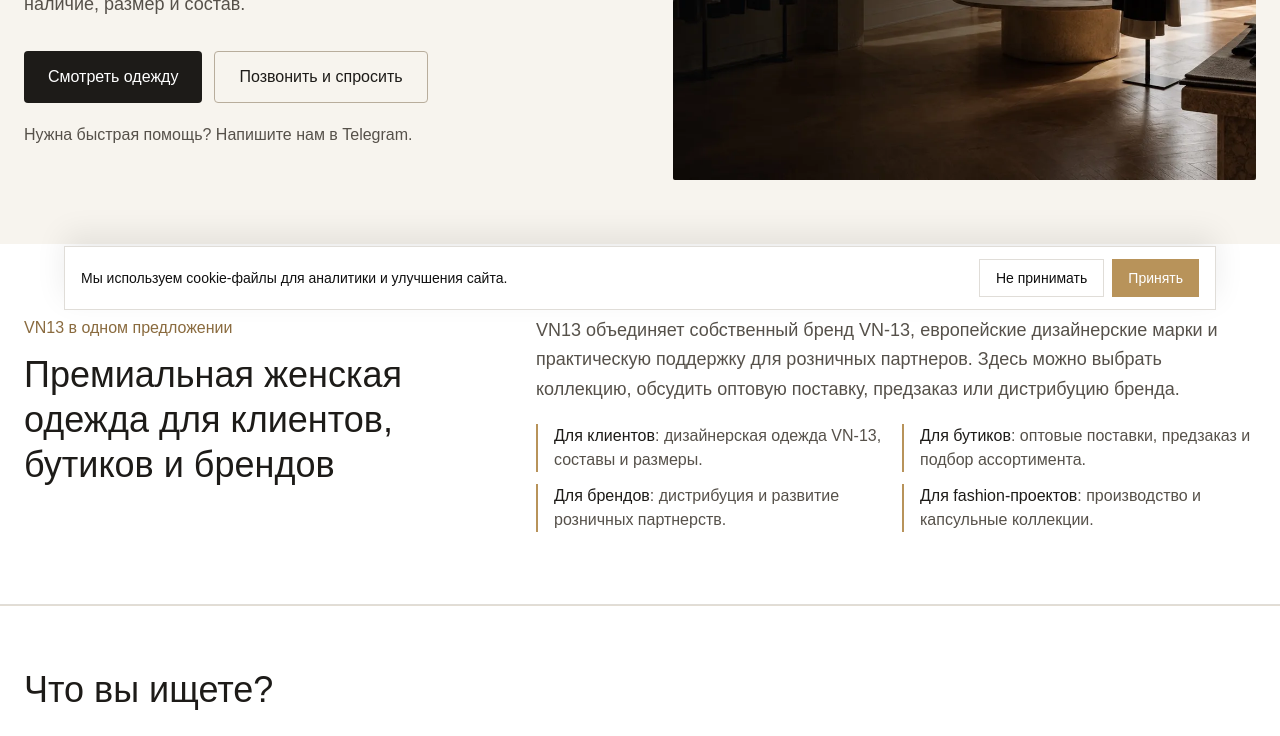
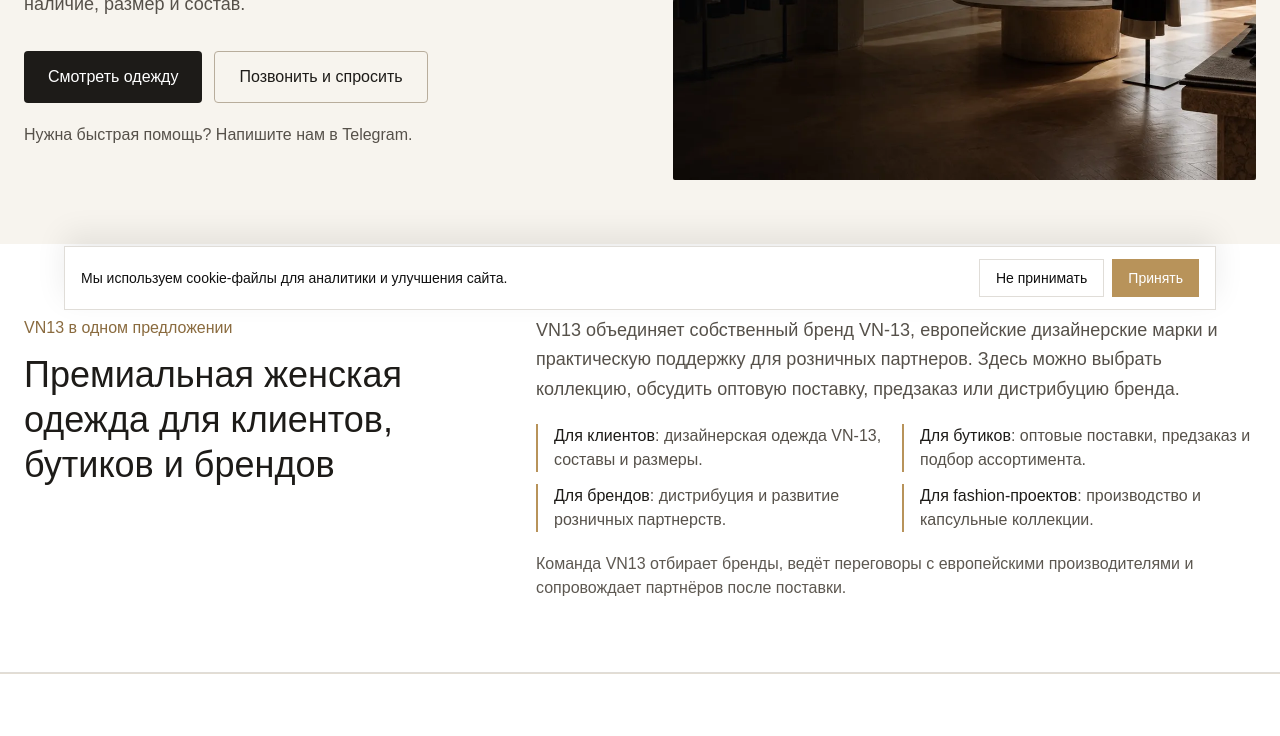
Before and after one commit to coffeeshop13/vn-13, a Next.js app: page / in a window 1280 px wide. Shown: the part 474-1210 px from the top of the page. Built offline with nearby package versions, Linux system fonts and the light colour scheme.

Commit message:
Tighten sitemap and homepage trust signals

```diff
--- a/app/page.tsx
+++ b/app/page.tsx
@@ -42,6 +42,9 @@ export default function Home() {
                 <strong className="font-medium text-[#1d1b18]">Для fashion-проектов</strong>: производство и капсульные коллекции.
               </li>
             </ul>
+            <p data-author="Команда VN13" className="text-base text-[#5d5851]">
+              Команда VN13 отбирает бренды, ведёт переговоры с европейскими производителями и сопровождает партнёров после поставки.
+            </p>
           </div>
         </div>
       </section>
--- a/app/sitemap.ts
+++ b/app/sitemap.ts
@@ -73,7 +73,5 @@ export default function sitemap(): MetadataRoute.Sitemap {
   return [...routes, ...extendedRoutes, ...journalRoutes].map((route) => ({
     url: absoluteUrl(route.path),
     ...(route.lastModified ? { lastModified: route.lastModified } : {}),
-    ...(route.changeFrequency ? { changeFrequency: route.changeFrequency } : {}),
-    ...(route.priority ? { priority: route.priority } : {}),
   }))
 }
```
